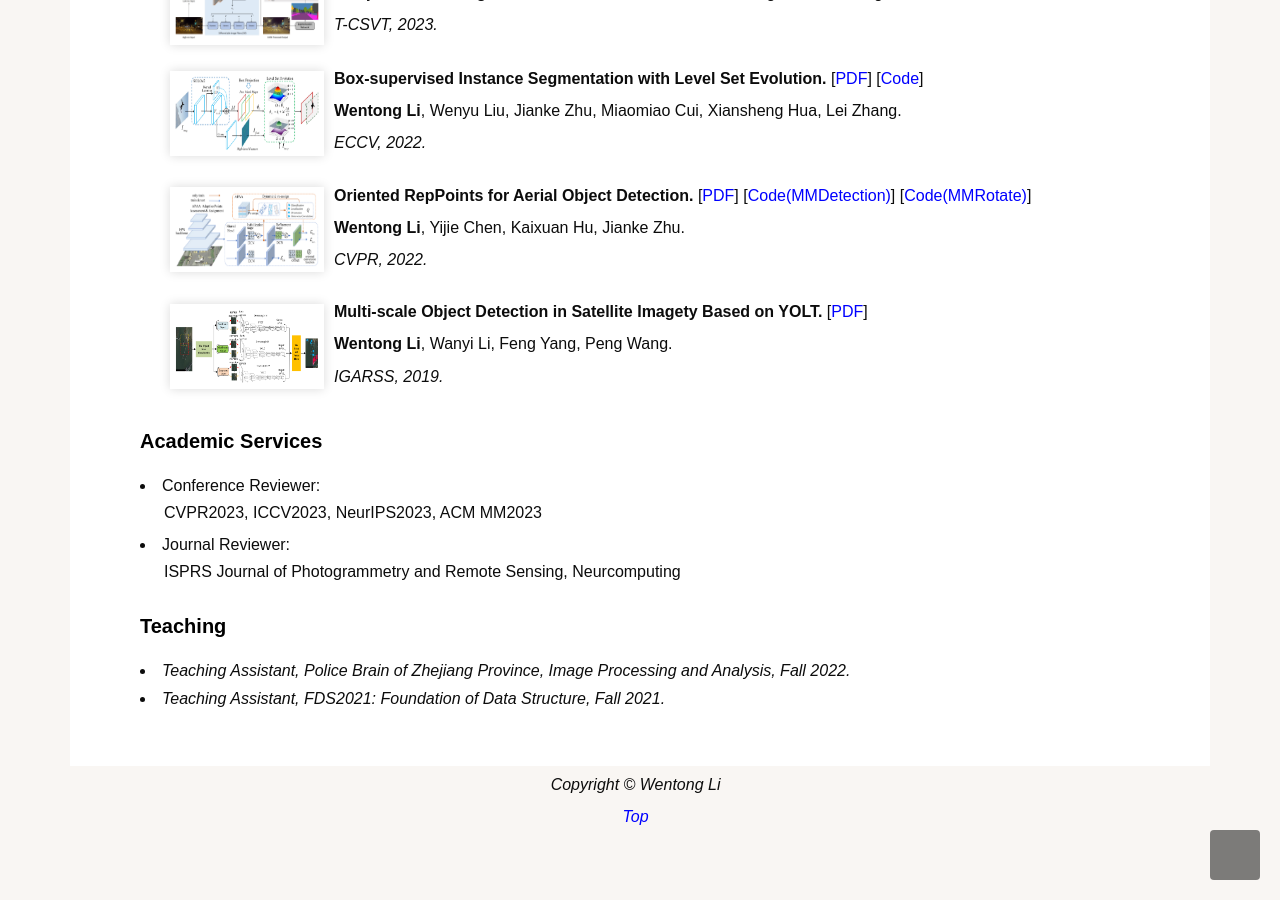
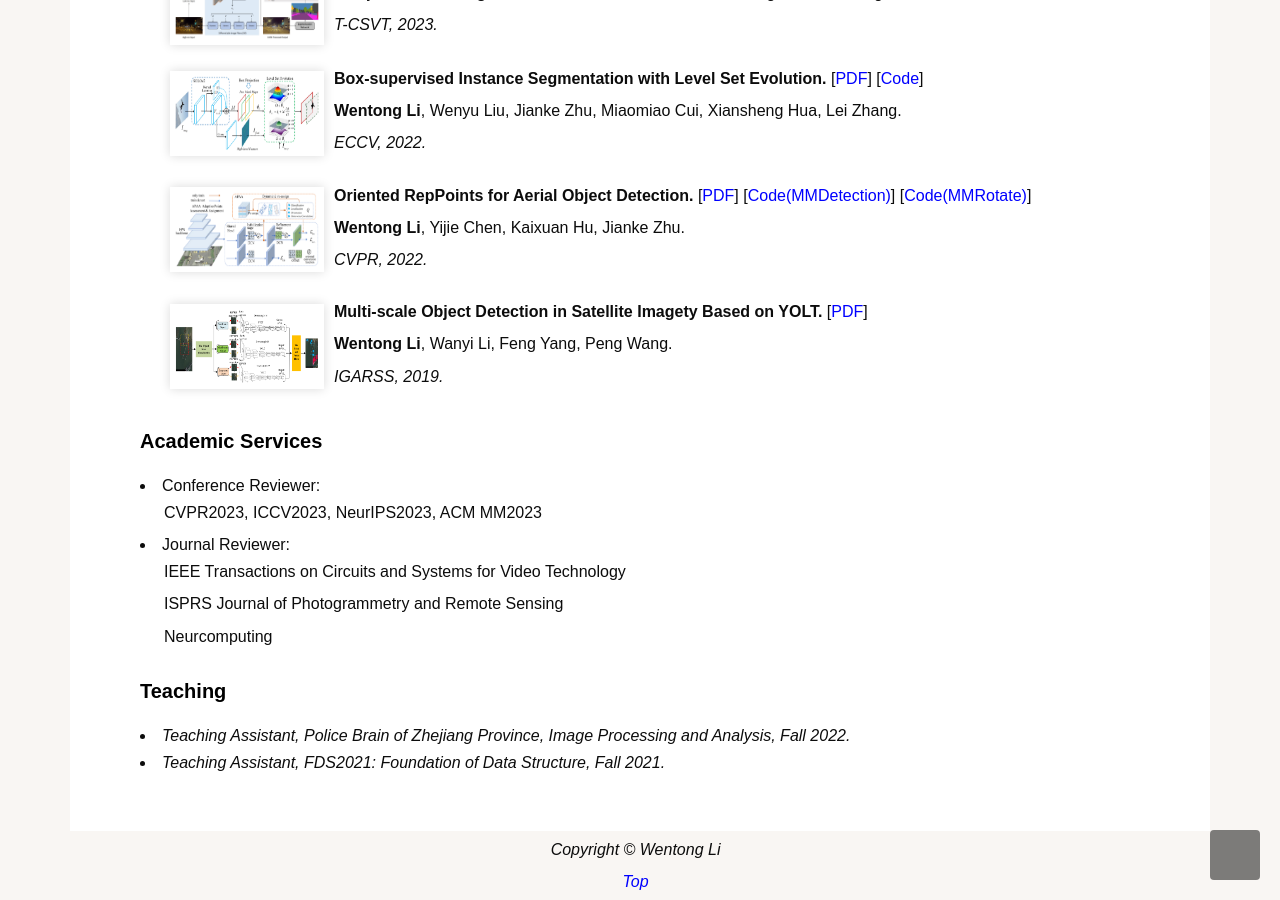
Before and after one commit to cslwt/cslwt.github.io, a Jekyll site: the page index.html, which Jekyll copies as it is, in a window 1280 px wide and 900 px high, scrolled down 1176 px. Built offline with Jekyll 4.4.1, drawn with Linux system fonts in a browser that asks for light colours; some web fonts are replaced.

Commit message:
Update index.html

```diff
--- a/index.html
+++ b/index.html
@@ -256,7 +256,13 @@
     				<li style="font-size:16px">
          			Journal Reviewer:
 					<p>
-         				&emsp;&ensp;ISPRS Journal of Photogrammetry and Remote Sensing,  Neurcomputing
+         				&emsp;&ensp;IEEE Transactions on Circuits and Systems for Video Technology
+				        <p>
+					<p>
+         				&emsp;&ensp;ISPRS Journal of Photogrammetry and Remote Sensing
+				        <p>
+					<p>
+         				&emsp;&ensp;Neurcomputing
 				        <p>
     				</li>
 
```
